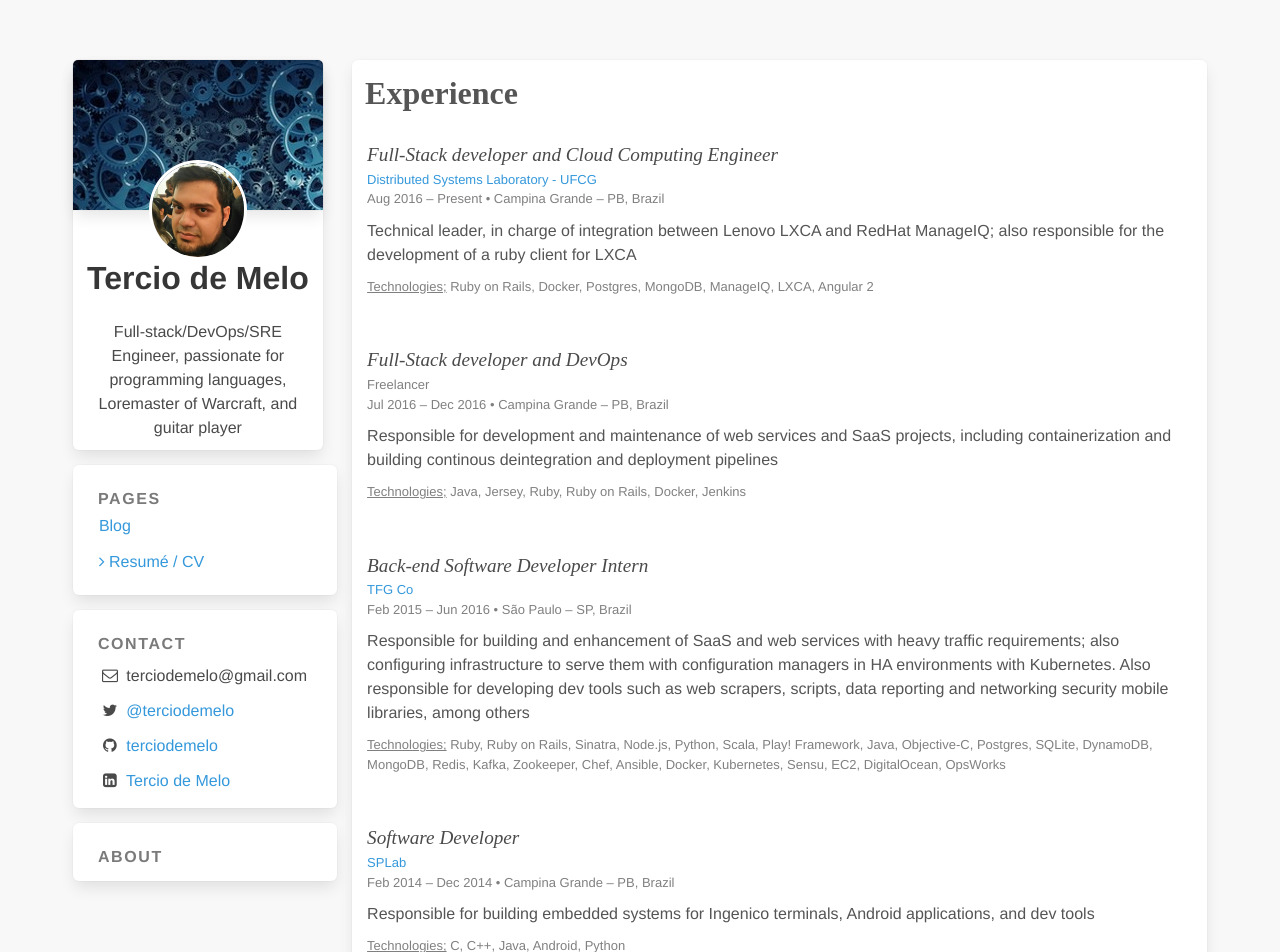
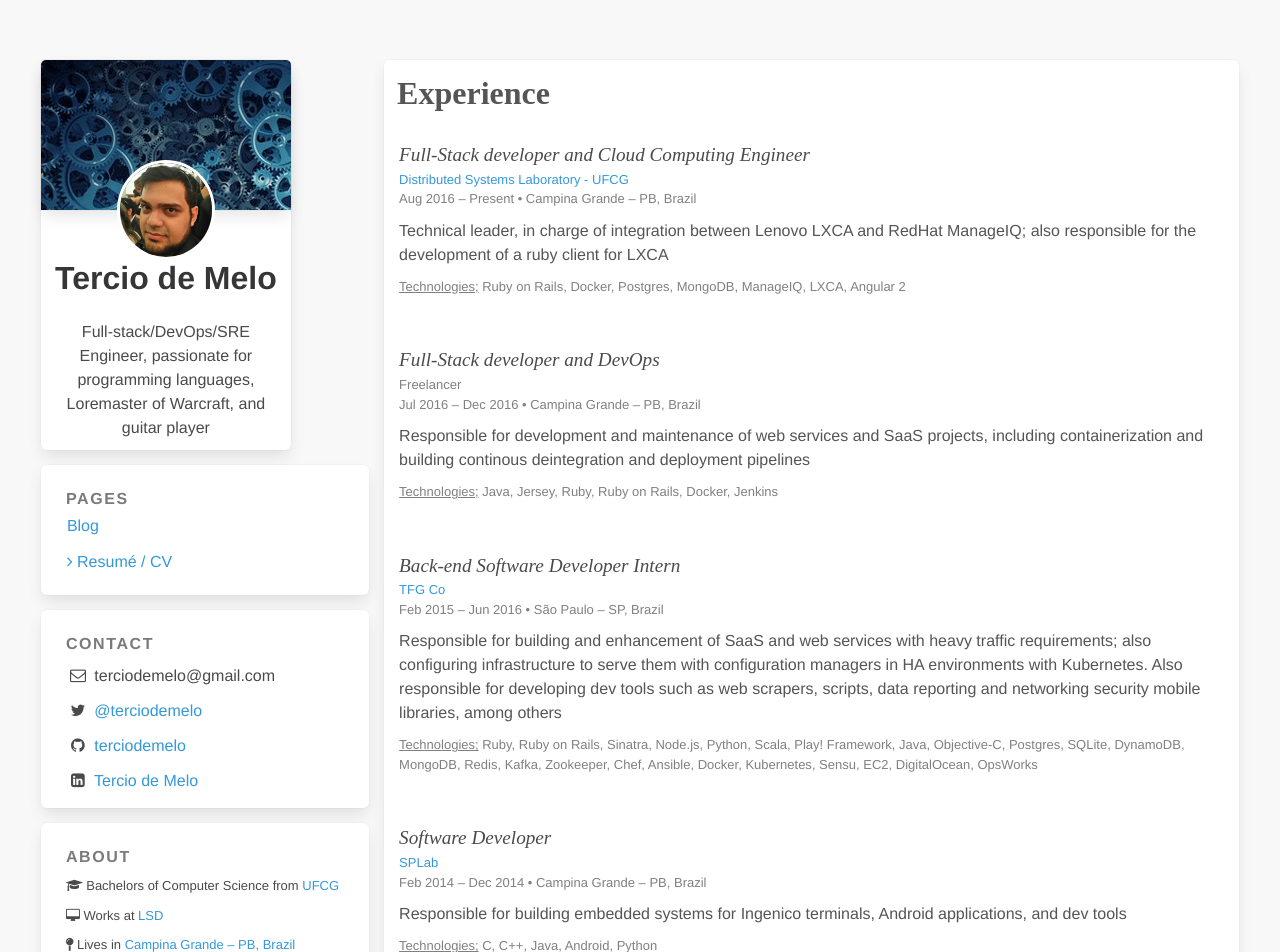
Before and after one commit to terciodemelo/tercio.me, a Vue app: page /resume in a window 1280 px wide. Shown: the top 952 px of the page. Built offline with nearby package versions, Linux system fonts and the light colour scheme; what vue-resource would draw is missing.

Commit message:
Adds content to About InfoBox

```diff
--- a/src/components/info/About.vue
+++ b/src/components/info/About.vue
@@ -1,6 +1,23 @@
 <template>
   <div id="about">
     <info-box :title="'About'">
+      <p>
+        <i class="fa fa-graduation-cap"></i>
+        Bachelors of Computer Science from
+        <a href="http://www.ufcg.edu.br/index1.php">UFCG</a>
+      </p>
+      <p>
+        <i class="fa fa-desktop"></i>
+        Works at
+        <a href="https://www.lsd.ufcg.edu.br/#/lab/english">LSD</a>
+      </p>
+      <p>
+        <i class="fa fa-map-pin"></i>
+        Lives in
+        <a href="https://en.wikipedia.org/wiki/Campina_Grande">
+          Campina Grande – PB, Brazil
+        </a>
+      </p>
     </info-box>
   </div>
 </template>
@@ -16,5 +33,8 @@ export default {
 }
 </script>
 
-<style>
+<style scoped>
+#about > .info-box p {
+  font-size: small;
+}
 </style>
--- a/src/components/info/InfoBox.vue
+++ b/src/components/info/InfoBox.vue
@@ -1,5 +1,5 @@
 <template>
-  <div id="info-box">
+  <div class="info-box">
     <div class="box">
       <p class="menu-label title is-6">{{ title }}</p>
       <slot></slot>
@@ -15,10 +15,11 @@ export default {
 </script>
 
 <style scoped>
-#info-box {
+.info-box {
   display: flex;
   flex-direction: column;
   text-align: left;
+  color: #555;
 }
 
 .box {
```
